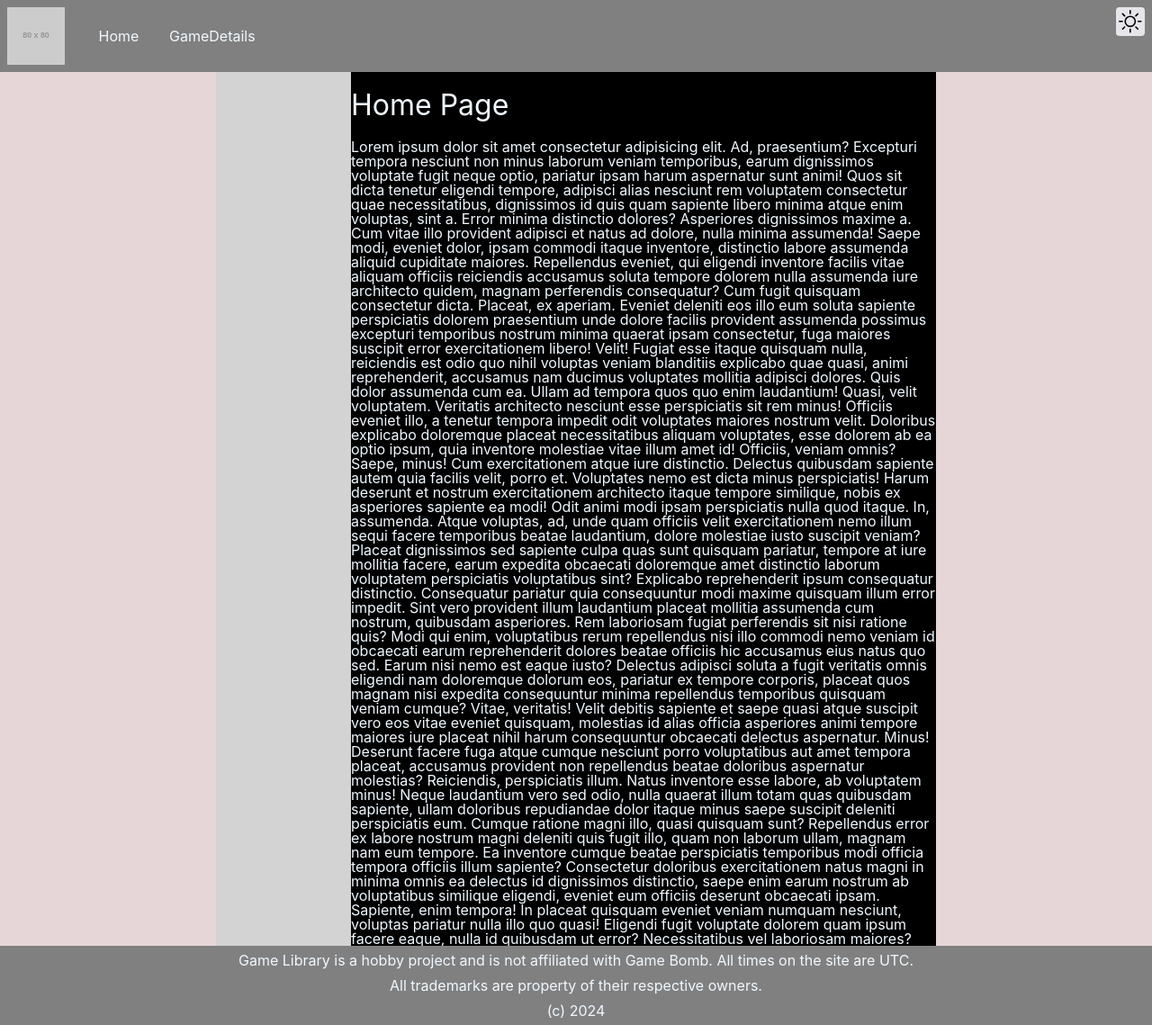
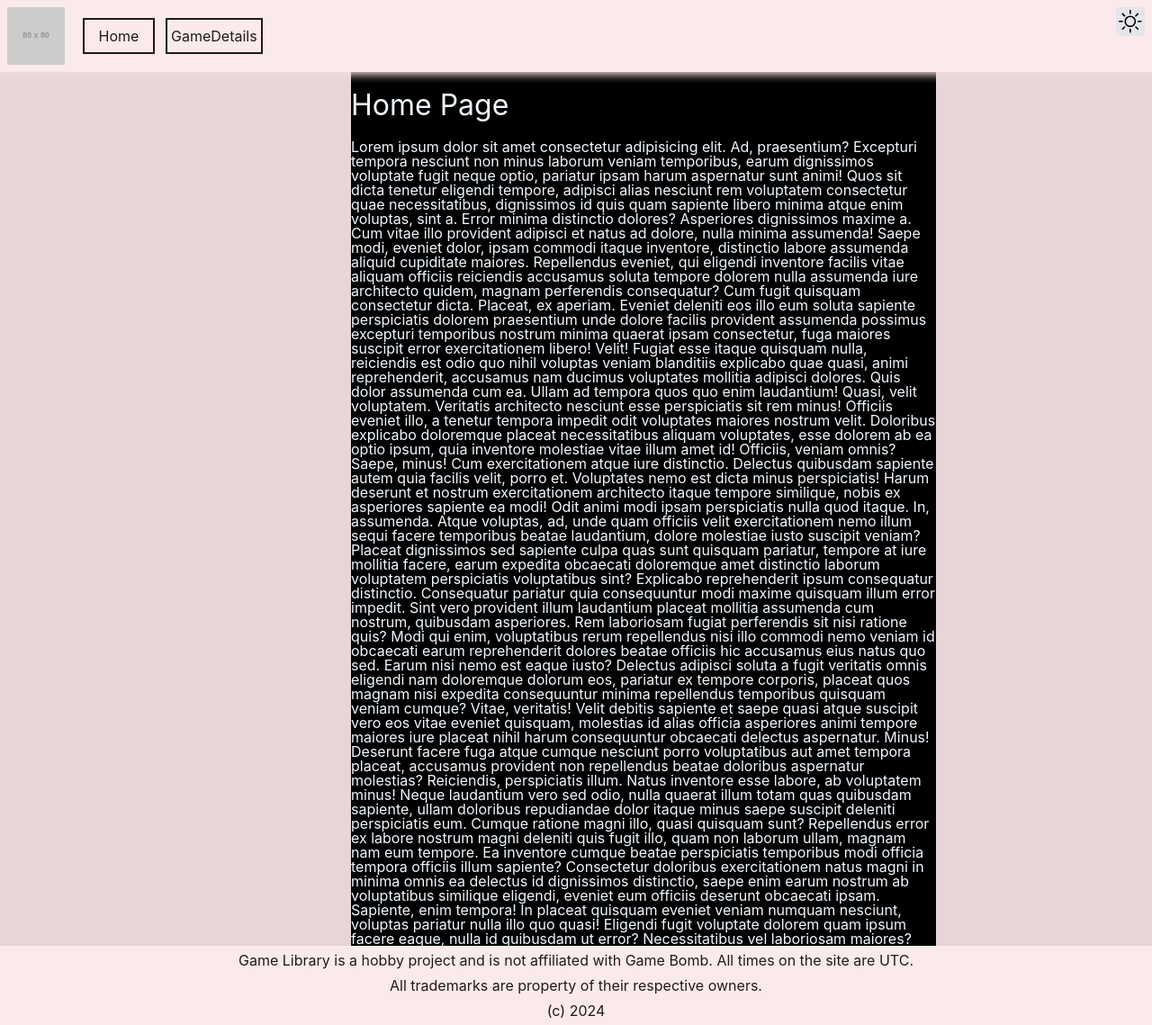
Before and after one commit to anyathegreat/game-library, a Vue app: page / in a window 1280 px wide. Shown: the whole page at 90% size. Built offline with nearby package versions, Linux system fonts and the light colour scheme.

Commit message:
fix: remove color

```diff
--- a/src/components/AppFooter.vue
+++ b/src/components/AppFooter.vue
@@ -17,7 +17,8 @@
   margin-top: auto;
   width: 100%;
   min-height: 80px;
-  background-color: gray;
+  background-color: var(--footer-bg-color);
+  color: var(--footer-text-color);
 }
 .v-footer-privacy {
   width: 100%;
--- a/src/components/AppHeader.vue
+++ b/src/components/AppHeader.vue
@@ -23,10 +23,12 @@ import ThemeChangeButton from '@/components/ThemeChangeButton.vue'
   justify-content: space-between;
   position: sticky;
   top: 0;
+  z-index: 100;
+  box-shadow: 0 3px 9px 0 var(--header-shadow-color);
   padding: 8px;
   width: 100%;
   height: 80px;
-  background-color: gray;
+  background-color: var(--header-bg-color);
 }
 
 .v-header-navigation {
--- a/src/components/AppNavigation.vue
+++ b/src/components/AppNavigation.vue
@@ -22,8 +22,8 @@
   height: 40px;
   min-width: 80px;
   padding: 4px;
-  border: 2px solid var(--navigation-text-color);
+  border: 2px solid var(--header-text-color);
   text-decoration: none;
-  color: var(--navigation-text-color);
+  color: var(--header-text-color);
 }
 </style>
--- a/src/views/BaseView.vue
+++ b/src/views/BaseView.vue
@@ -23,7 +23,6 @@ import BasePage from '@/components/BasePage.vue'
   max-width: 800px;
   height: calc(100% - 160px);
   min-height: calc(100% - 160px);
-  background-color: lightgrey;
 }
 .v-conteiner {
   display: flex;
```
